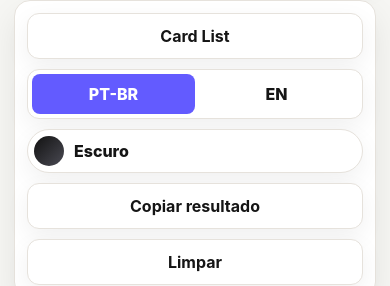
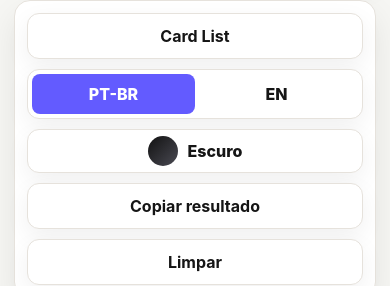
Before and after one commit to Kievy/Crypto-Card-Calculator, a Next.js app: page / in a window 390 px wide. Both pictures are taken after a click on the button "Abrir menu". Shown: the part 127-413 px from the top of the page. Built offline with nearby package versions, Linux system fonts and the light colour scheme; no server answers.

Commit message:
Improve mobile theme button

```diff
--- a/app/page.tsx
+++ b/app/page.tsx
@@ -528,7 +528,7 @@ export default function Home() {
             </button>
           </div>
           <button
-            className="inline-flex min-h-11 items-center gap-2.5 rounded-full border border-line bg-panel px-3.5 py-1.5 pl-1.5 font-extrabold shadow-[0_8px_24px_rgb(20_20_20/0.06)]"
+            className="inline-flex min-h-11 items-center justify-center gap-2.5 rounded-full border border-line bg-panel px-3.5 py-1.5 pl-1.5 font-extrabold shadow-[0_8px_24px_rgb(20_20_20/0.06)] max-sm:w-full max-sm:rounded-xl max-sm:pl-3.5"
             type="button"
             aria-label={theme === "dark" ? t.switchToLight : t.switchToDark}
             onClick={() => setTheme(theme === "dark" ? "light" : "dark")}
```
